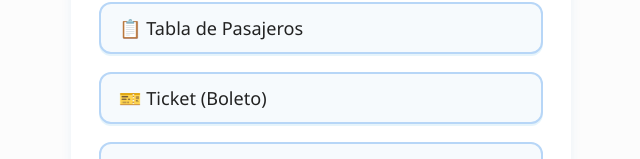
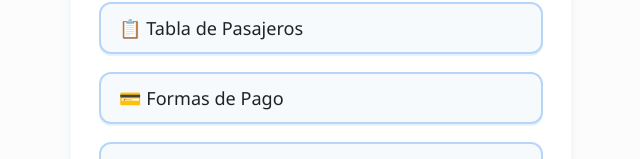
Before and after one commit to Pato677/Proyecto2025A, a React (Create React App) app: page / in a window 1280 px wide. Shown: the part 627-786 px from the top of the page, without its empty margins (319-959 px from the left). Built offline with nearby package versions, Linux system fonts and the light colour scheme.

Commit message:
Add missing list item for "Formas de Pago" in Indice component

```diff
--- a/src/Componentes/Indice.jsx
+++ b/src/Componentes/Indice.jsx
@@ -30,6 +30,10 @@ const Indice = () => {
         </li>
         <li>
           <Link className="indice-link" to="/TablaPasajeros">📋 Tabla de Pasajeros</Link>
+
+        </li>
+        <li>
+          <Link className="indice-link" to="/FormasDePagoPage">💳 Formas de Pago</Link>
         </li>
         <li>
           <Link className="indice-link" to="/TicketPage">🎫 Ticket (Boleto)</Link>
```
